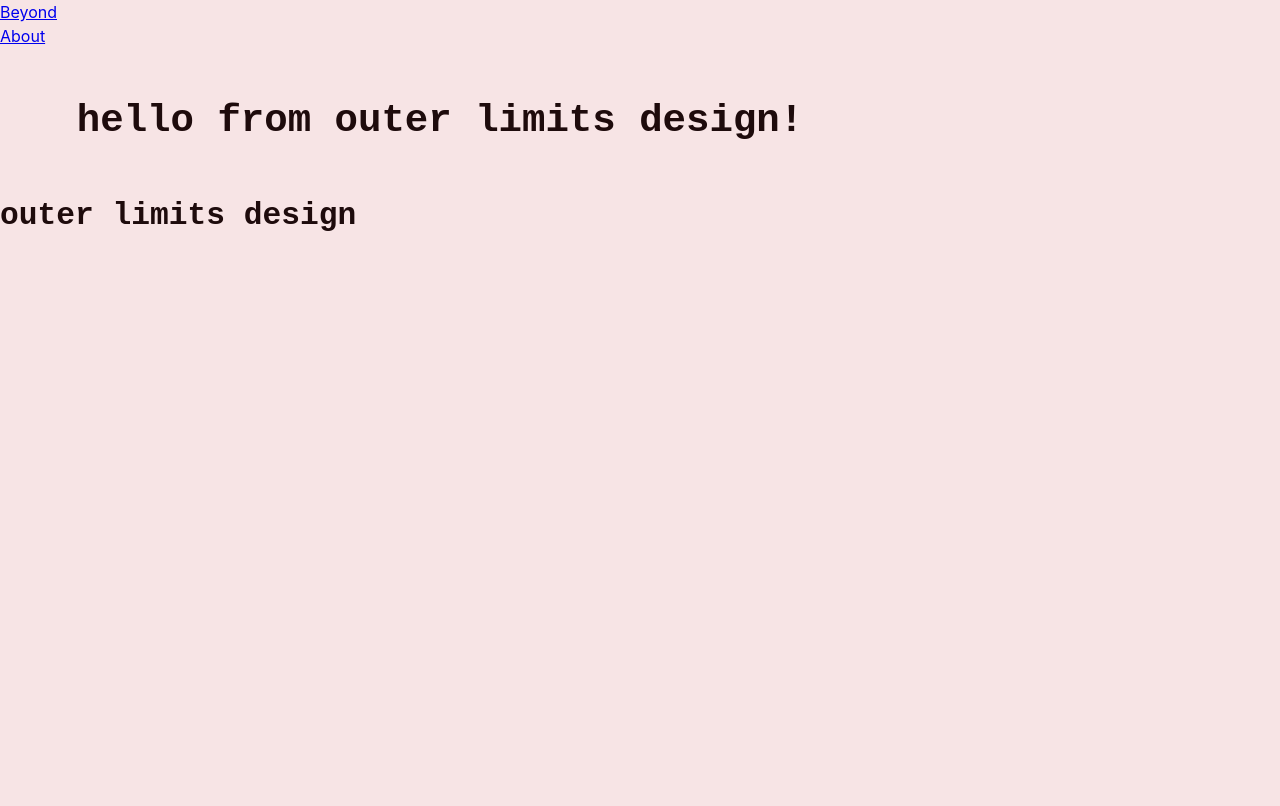
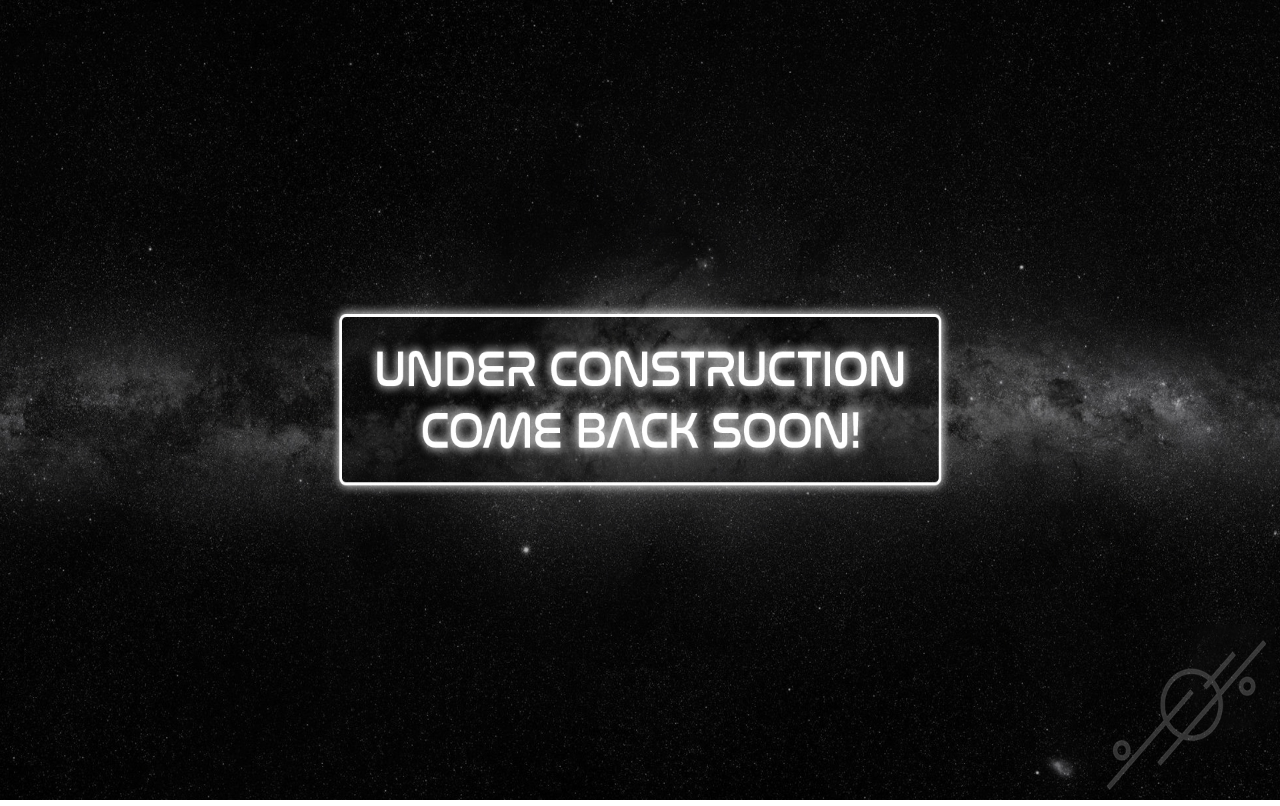
Before and after one commit to desasser/outer-limits-design, a Next.js app: page / in a window 1280 px wide. Built offline with nearby package versions, Linux system fonts and the light colour scheme.

Commit message:
under construction

```diff
--- a/src/pages/index.js
+++ b/src/pages/index.js
@@ -9,11 +9,11 @@ const Home = () => {
         <title>Outer Limits Design</title>
       </Head>
       <div className="page-wrapper">
-        <Header />
+        {/* <Header /> */}
         <main>
-          <h2>Hello from Outer Limits Design!</h2>
+          <img src="/images/under_construction.jpg" />
         </main>
-        <Footer />
+        {/* <Footer /> */}
       </div>
     </>
   );
--- a/src/styles/global.css
+++ b/src/styles/global.css
@@ -23,7 +23,7 @@ body {
 
 /* Set properties for entire page */
 body {
-  background-color: var(--primary-100);
+  /* background-color: var(--primary-100); */
   color: var(--primary-500);
   font-family: 'Montserrat', -apple-system, BlinkMacSystemFont, 'Segoe UI', Roboto,
     Oxygen, Ubuntu, Cantarell, 'Open Sans', 'Helvetica Neue', sans-serif;
@@ -80,7 +80,12 @@ h6 {
 }
 
 .page-wrapper main {
-  max-width: 1200px;
-  width: 88%;
-  margin: 48px auto;
+  /* max-width: 1200px; */
+  /* width: 88%; */
+  /* margin: 48px auto; */
 }
+
+.page-wrapper main img {
+  width: 100%;
+  height: 100vh;
+}
```
Also changed, not shown: public/images/under_construction.jpg (added).
